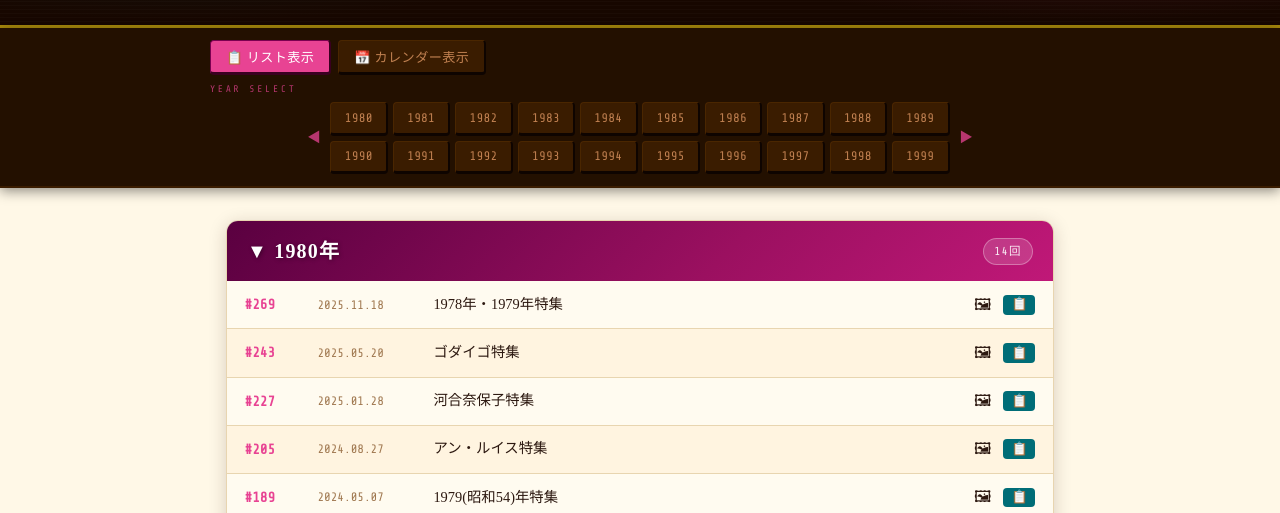
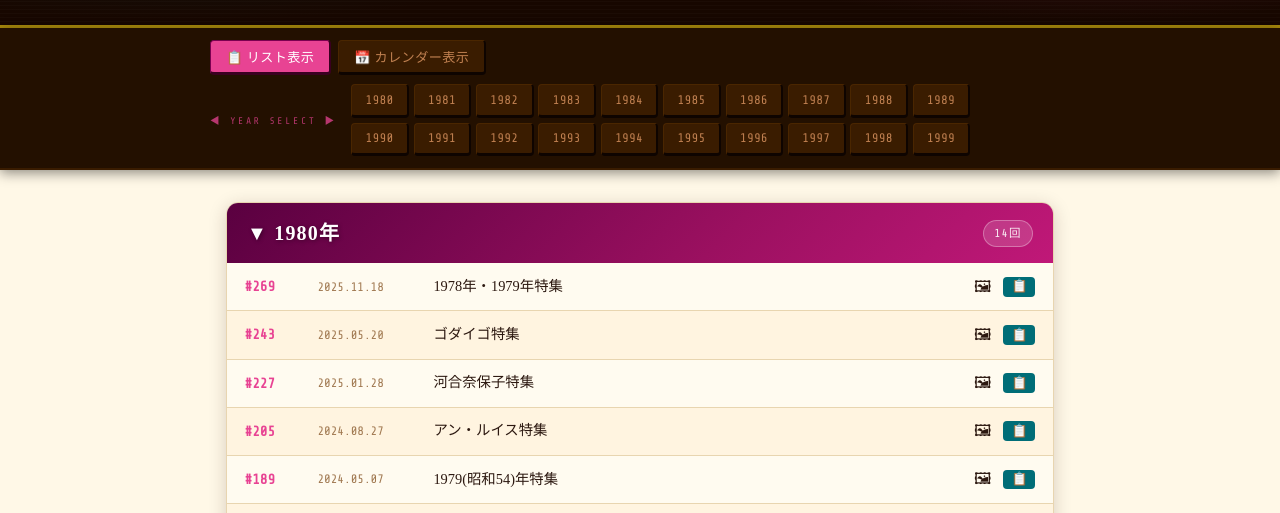
Before and after one commit to bokugen-nowyoung/mp8090-hitlist, a website: page setuplits.html in a window 1280 px wide. Shown: the part 242-755 px from the top of the page. Drawn offline with nearby package versions, Linux system fonts and the light colour scheme.

Commit message:
fix: YEAR SELECTラベルを元の表記に戻し、PC表示で年ボタングリッドの左横・縦センターに配置

```diff
--- a/setuplits.html
+++ b/setuplits.html
@@ -62,19 +62,6 @@
       flex-wrap: wrap;
       gap: 0.3rem;
     }
-    .year-select-row {
-      display: flex;
-      align-items: center;
-      justify-content: center;
-      gap: 0.6rem;
-    }
-    .year-side-arrow {
-      flex-shrink: 0;
-      font-family: var(--font-mono);
-      font-size: 0.85rem;
-      color: var(--accent-mg);
-      opacity: 0.75;
-    }
     .sul-year-btn {
       background: var(--bg-nav-btn);
       color: #C08050;
@@ -121,6 +108,19 @@
       text-align: left;
       cursor: default;
     }
+    /* PC: ラベルを年ボタングリッドの左側に、縦方向センターで配置 */
+    @media (min-width: 601px) {
+      #listNav {
+        display: flex;
+        align-items: center;
+        gap: 0.9rem;
+      }
+      .sul-nav .nav-label.year-accordion-toggle {
+        width: auto;
+        flex-shrink: 0;
+        margin-bottom: 0;
+      }
+    }
     .year-accordion-arrow {
       display: none;                /* PCでは非表示 */
       margin-left: 0.6em;
@@ -139,7 +139,7 @@
       }
       .year-accordion-arrow { display: inline-block; }
       /* 閉じている間は年ボタンを隠す（id+class でグリッド/フレックス指定より優先） */
-      #listNav.year-collapsed .year-select-row { display: none; }
+      #listNav.year-collapsed .year-buttons { display: none; }
     }
 
     /* ── Main content ── */
@@ -802,14 +802,10 @@
       <div id="listNav" class="year-collapsed">
         <button type="button" class="nav-label year-accordion-toggle" id="yearAccordionToggle"
                 aria-expanded="false" aria-controls="yearButtons">
-          <span class="nav-label-text">YEAR SELECT</span>
+          <span class="nav-label-text">◀ YEAR SELECT ▶</span>
           <span class="year-accordion-arrow" aria-hidden="true"></span>
         </button>
-        <div class="year-select-row">
-          <span class="year-side-arrow" aria-hidden="true">◀</span>
-          <div class="year-buttons" id="yearButtons" role="group" aria-label="年別ボタン"></div>
-          <span class="year-side-arrow" aria-hidden="true">▶</span>
-        </div>
+        <div class="year-buttons" id="yearButtons" role="group" aria-label="年別ボタン"></div>
       </div>
     </div>
   </nav>
```
